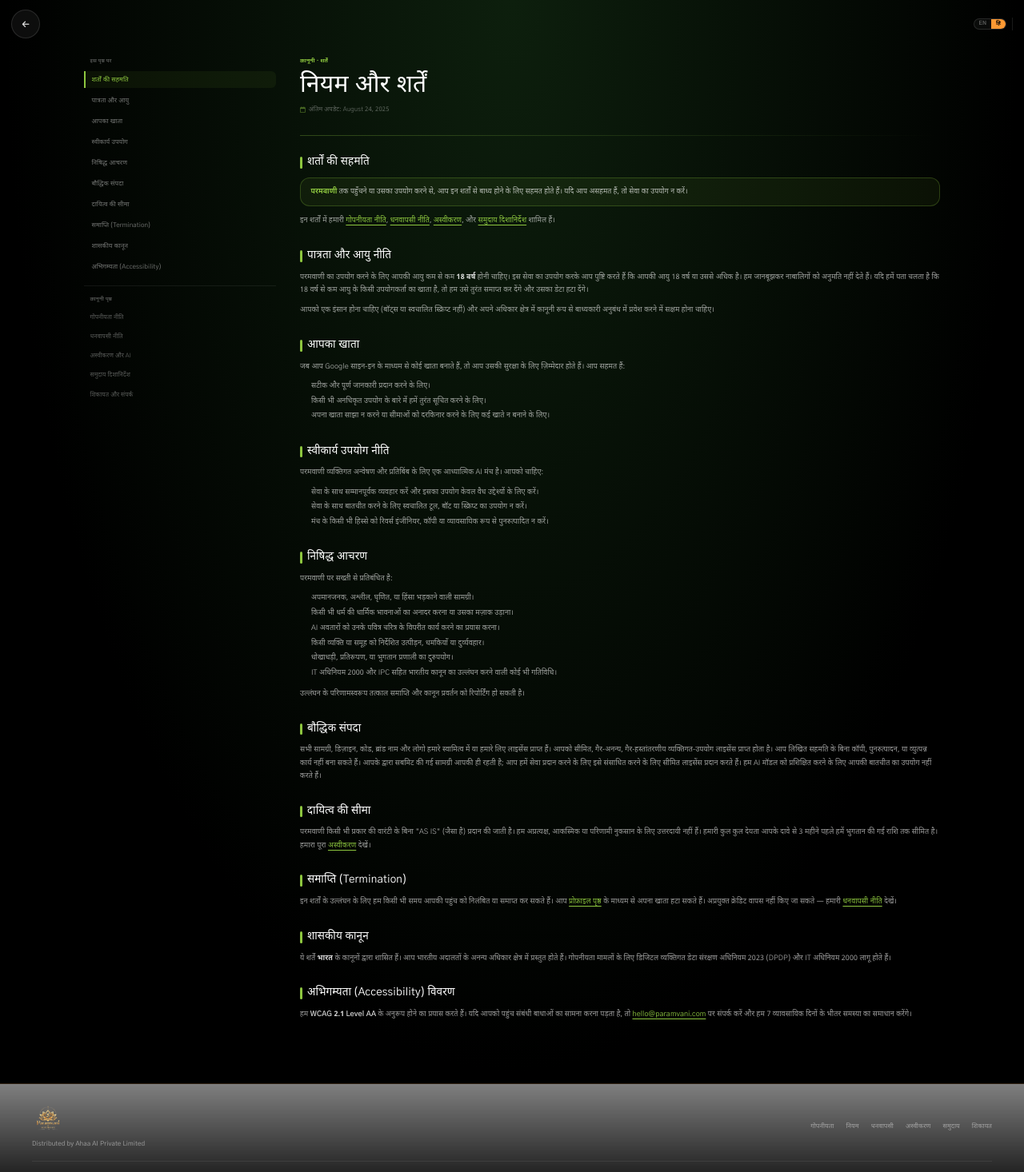
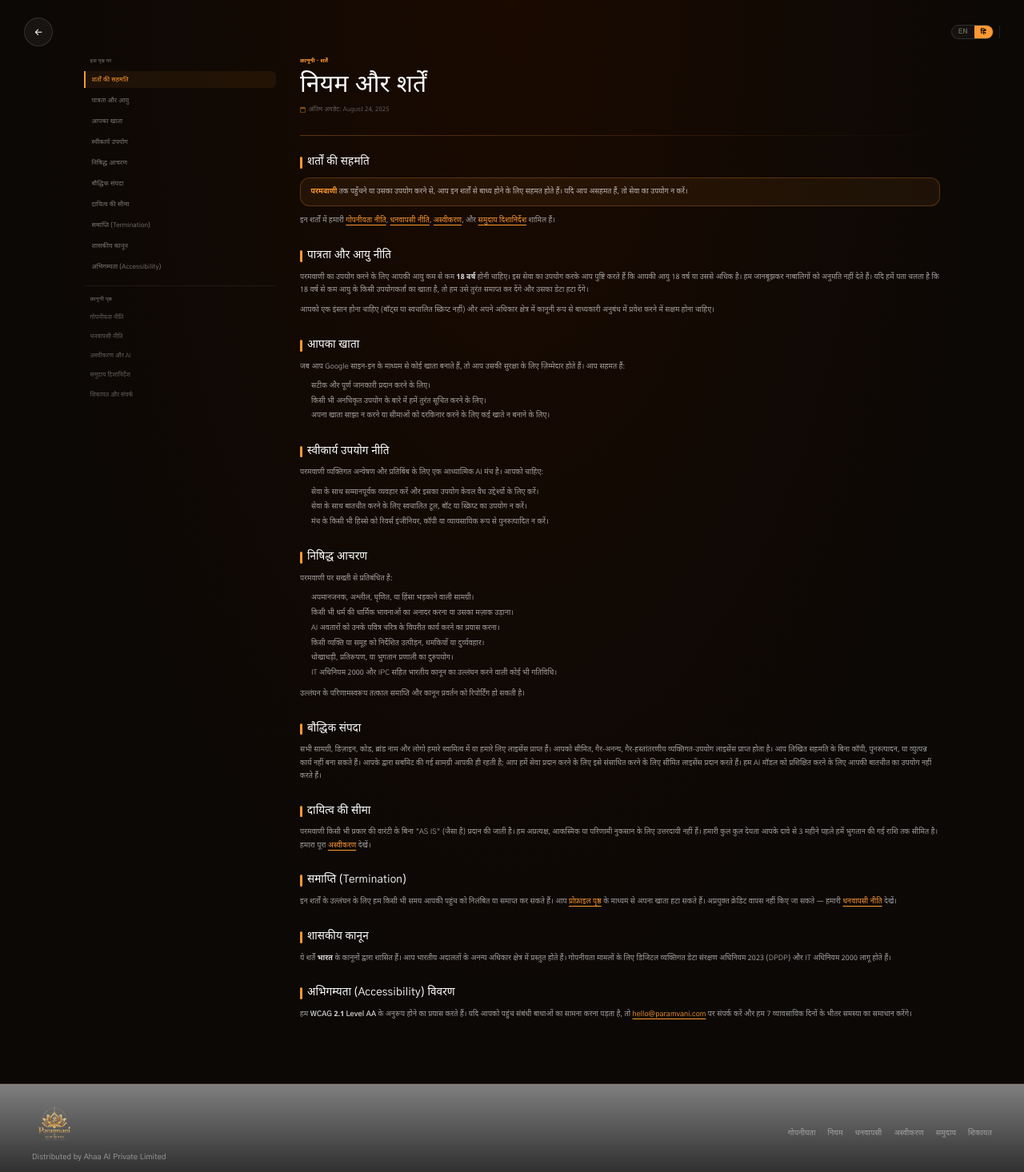
Before and after one commit to akhil0699/paramvani, a Next.js app: page /terms in a window 1280 px wide. Shown: the top 1466 px of the page at 80% size. Built offline with nearby package versions, Linux system fonts and the light colour scheme; no server answers.

Commit message:
fix:design

```diff
--- a/src/components/Footer.tsx
+++ b/src/components/Footer.tsx
@@ -57,6 +57,10 @@ const CompanyInfo = styled.div`
     font-size: 0.8rem;
     color: rgba(255, 255, 255, 0.5);
     letter-spacing: 0.02em;
+
+    @media (min-width: 768px) {
+      font-size: 0.95rem;
+    }
   }
 `;
 
@@ -76,6 +80,10 @@ const FooterLink = styled(Link)`
   &:hover {
     color: #FF9933;
     text-shadow: 0 0 12px rgba(255, 153, 51, 0.3);
+  }
+
+  @media (min-width: 768px) {
+    font-size: 0.95rem;
   }
 `;
 
@@ -99,6 +107,18 @@ const BottomSection = styled.div`
 const Copyright = styled.div`
   font-size: 0.75rem;
   color: rgba(255, 255, 255, 0.3);
+
+  @media (min-width: 768px) {
+    font-size: 0.9rem;
+  }
+`;
+
+const FooterLogo = styled.img`
+  height: 40px;
+
+  @media (min-width: 768px) {
+    height: 56px;
+  }
 `;
 
 export default function Footer() {
@@ -123,7 +143,7 @@ export default function Footer() {
       <TopSection>
         <CompanyInfo>
           <div className="brand">
-            <img src="/logo1.png" alt="Paramvani" style={{ height: "40px" }} />
+            <FooterLogo src="/logo1.png" alt="Paramvani" />
           </div>
           <div className="distributor">Distributed by Ahaa AI Private Limited</div>
         </CompanyInfo>
--- a/src/components/Header.tsx
+++ b/src/components/Header.tsx
@@ -36,6 +36,11 @@ const SHeader = styled.header<{ $transparent?: boolean }>`
   pointer-events: none;
   animation: ${slideDown} 0.4s ease;
   transition: background 0.3s ease;
+
+  @media (min-width: 768px) {
+    height: 80px;
+    padding: 0 3rem;
+  }
 
   @media (max-width: 480px) {
     padding: 0 1rem;
@@ -86,6 +91,12 @@ const BrandLogo = styled(Link)`
   img {
     height: 48px;
     width: auto;
+  }
+
+  @media (min-width: 768px) {
+    img {
+      height: 64px;
+    }
   }
 
   @media (max-width: 400px) {
@@ -143,6 +154,12 @@ const AvatarLink = styled(Link)`
   img { width: 100%; height: 100%; object-fit: cover; display: block; }
 
   &:hover { border-color: rgba(255,153,51,0.7); transform: scale(1.08); }
+
+  @media (min-width: 768px) {
+    width: 40px;
+    height: 40px;
+    font-size: 0.85rem;
+  }
 `;
 
 // ─── Icon button (sign out) ────────────────────────────────────────────────
@@ -164,6 +181,12 @@ const IconBtn = styled.button`
     background: rgba(255,60,60,0.1);
     border-color: rgba(255,80,80,0.3);
     color: #ff8080;
+  }
+
+  @media (min-width: 768px) {
+    width: 40px;
+    height: 40px;
+    font-size: 1rem;
   }
 `;
 
@@ -215,6 +238,11 @@ const LangOption = styled.span<{ $active: boolean }>`
   transition: all 0.2s;
   line-height: 1;
   user-select: none;
+
+  @media (min-width: 768px) {
+    font-size: 0.85rem;
+    padding: 0.35rem 0.8rem;
+  }
 `;
 
 // ─── Divider ─────────────────────────────────────────────────────────────────
--- a/src/components/ParticlesPage.tsx
+++ b/src/components/ParticlesPage.tsx
@@ -147,9 +147,9 @@ const ConnectBtn = styled.button<{ $lang?: string }>`
   border: none;
   border-radius: 50px;
   color: #1a0a00;
-  font-family: 'Gothic A1', sans-serif;
-  font-weight: 800;
-  font-size: 1.1rem;
+  font-family: 'DM Serif Display', serif;
+  font-weight: 400;
+  font-size: 1.25rem;
   letter-spacing: 0.03em;
   padding: 1rem 2.8rem;
   cursor: pointer;
@@ -161,8 +161,8 @@ const ConnectBtn = styled.button<{ $lang?: string }>`
   animation: ${fadeInUp} 0.8s 0.2s ease both;
 
   ${p => p.$lang === 'hi' && `
-    font-family: "Noto Sans Devanagari", "Gothic A1", sans-serif;
-    font-size: 1.2rem;
+    font-family: "Noto Sans Devanagari", "DM Serif Display", serif;
+    font-size: 1.35rem;
   `}
 
   &:hover {
--- a/src/components/legal/LegalLayout.tsx
+++ b/src/components/legal/LegalLayout.tsx
@@ -13,7 +13,7 @@ const fadeIn = keyframes`
 
 const PageWrap = styled.div`
   min-height: 100vh;
-  background: radial-gradient(ellipse at top, #0d1f0d 0%, #000 70%);
+  background: radial-gradient(ellipse at top, #1a0a00 0%, #0B0806 70%);
   color: #fff;
   font-family: "Gothic A1", sans-serif;
   padding-top: 72px;
@@ -61,16 +61,16 @@ const TocLink = styled.a<{ $active?: boolean }>`
   display: block;
   padding: 0.45rem 0.75rem;
   font-size: 0.8rem;
-  color: ${(p) => (p.$active ? "#8dc63f" : "rgba(255,255,255,0.45)")};
-  border-left: 2px solid ${(p) => (p.$active ? "#8dc63f" : "transparent")};
+  color: ${(p) => (p.$active ? "#FF9933" : "rgba(255,255,255,0.45)")};
+  border-left: 2px solid ${(p) => (p.$active ? "#FF9933" : "transparent")};
   text-decoration: none;
   transition: color 0.2s, border-color 0.2s;
   border-radius: 0 6px 6px 0;
-  background: ${(p) => (p.$active ? "rgba(141,198,63,0.07)" : "transparent")};
+  background: ${(p) => (p.$active ? "rgba(255,153,51,0.07)" : "transparent")};
 
   &:hover {
     color: rgba(255, 255, 255, 0.85);
-    border-left-color: rgba(141, 198, 63, 0.4);
+    border-left-color: rgba(255, 153, 51, 0.4);
   }
 `;
 
@@ -109,7 +109,7 @@ const Eyebrow = styled.p`
   font-weight: 700;
   letter-spacing: 0.18em;
   text-transform: uppercase;
-  color: #8dc63f;
+  color: #FF9933;
   margin: 0 0 0.75rem;
 `;
 
@@ -130,12 +130,12 @@ const LastUpdated = styled.p`
   align-items: center;
   gap: 0.4rem;
 
-  i { color: rgba(141, 198, 63, 0.5); }
+  i { color: rgba(255, 153, 51, 0.5); }
 `;
 
 const Divider = styled.div`
   height: 1px;
-  background: linear-gradient(90deg, rgba(141,198,63,0.3), transparent);
+  background: linear-gradient(90deg, rgba(255,153,51,0.3), transparent);
   margin-bottom: 2.5rem;
 `;
 
@@ -157,7 +157,7 @@ export const Section = styled.section`
       content: "";
       width: 3px;
       height: 1.1em;
-      background: #8dc63f;
+      background: #FF9933;
       border-radius: 2px;
       flex-shrink: 0;
     }
@@ -193,10 +193,10 @@ export const Section = styled.section`
   }
 
   a {
-    color: #8dc63f;
+    color: #FF9933;
     text-decoration: underline;
     text-underline-offset: 3px;
-    &:hover { color: #a8e05a; }
+    &:hover { color: #FFD700; }
   }
 
   strong {
@@ -206,18 +206,18 @@ export const Section = styled.section`
 
   code {
     font-family: monospace;
-    background: rgba(141, 198, 63, 0.1);
-    border: 1px solid rgba(141, 198, 63, 0.2);
+    background: rgba(255, 153, 51, 0.1);
+    border: 1px solid rgba(255, 153, 51, 0.2);
     padding: 0.1em 0.4em;
     border-radius: 4px;
     font-size: 0.85em;
-    color: #a8e05a;
+    color: #FFD700;
   }
 `;
 
 const InfoBox = styled.div`
-  background: rgba(141, 198, 63, 0.07);
-  border: 1px solid rgba(141, 198, 63, 0.25);
+  background: rgba(255, 153, 51, 0.07);
+  border: 1px solid rgba(255, 153, 51, 0.25);
   border-radius: 12px;
   padding: 1rem 1.25rem;
   font-size: 0.88rem;
@@ -225,7 +225,7 @@ const InfoBox = styled.div`
   line-height: 1.65;
   margin-bottom: 1rem;
 
-  strong { color: #8dc63f; }
+  strong { color: #FF9933; }
 `;
 
 const LEGAL_PAGES = [
```
